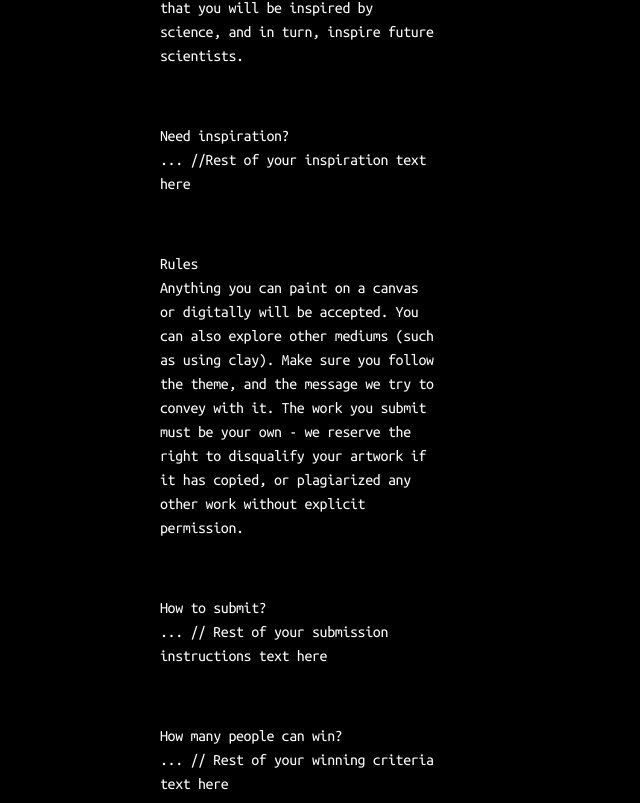
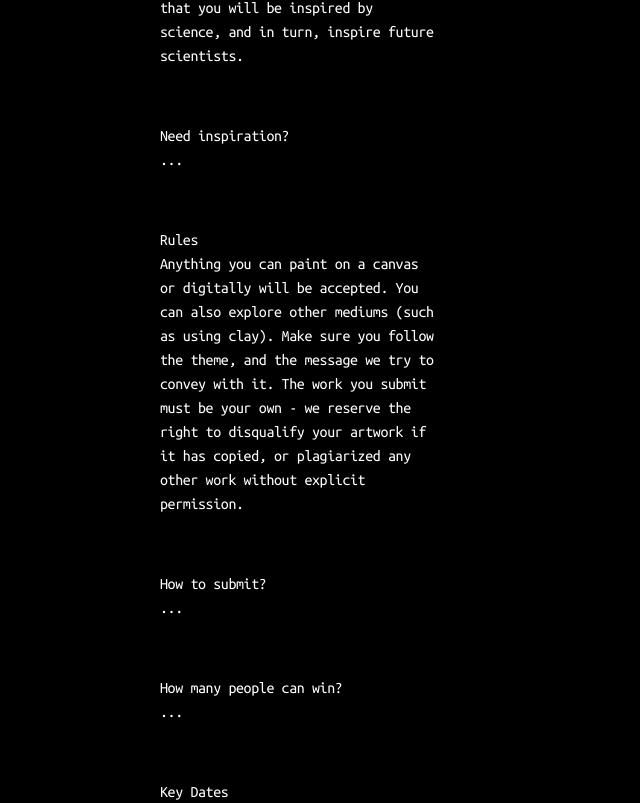
Before and after one commit to AdrienBelanger/mcgill-igem, a Next.js app: page /mcgill-igem/artcontest in a window 1280 px wide. Shown: the part 3077-3880 px from the top of the page, without its empty margins (0-640 px from the left). Built offline with nearby package versions, Linux system fonts and the light colour scheme; a web font is replaced by a local one.

Commit message:
updated the art context page

```diff
--- a/pages/artcontest.tsx
+++ b/pages/artcontest.tsx
@@ -72,7 +72,6 @@ const artcontest: NextPage = () => {
   Need inspiration?
   <br />
   ...
-  //Rest of your inspiration text here
 </div>
 
 <div className="w-1/2 mt-14 font-mono font-regular text-l">
@@ -85,14 +84,14 @@ const artcontest: NextPage = () => {
   How to submit?
   <br />
   ...
-  // Rest of your submission instructions text here
+
 </div>
 
 <div className="w-1/2 mt-14 font-mono font-regular text-l">
   How many people can win?
   <br />
   ...
-  // Rest of your winning criteria text here
+
 </div>
 
 <div className="w-1/2 mt-14 font-mono font-regular text-l">
```
Also changed, not shown: 15 other files (tests, documents, lock files or other folders).
